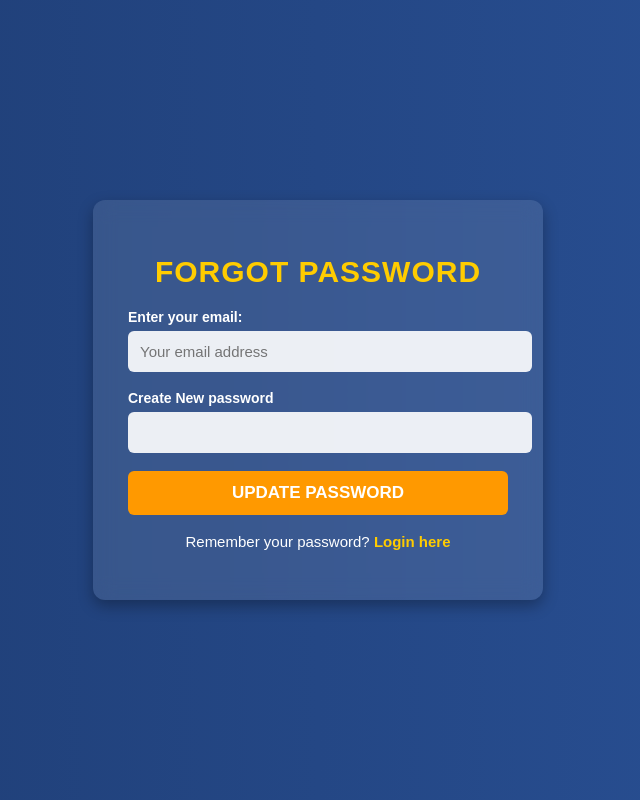
After one commit to HARSHDARJI121/stockmarket, a Node server app: page /forgot-password in a window 1280 px wide. The commit adds this page. Shown: the whole page, without its empty margins (322-962 px from the left). Run offline with Node 20, Linux system fonts and the light colour scheme.

Commit message:
added forgot password

```diff
--- a/app.js
+++ b/app.js
@@ -4,6 +4,9 @@ const bodyParser = require('body-parser');
 const path = require('path');
 const morgan = require('morgan'); // Logger for better debugging
 const userController = require('./controllers/userController'); // Import the user controller
+const nodemailer = require('nodemailer'); // Email sender for password reset link
+// const crypto = require('crypto'); // For generating reset tokens
+const db = require('./config/db');
 
 const app = express();
 const PORT = process.env.PORT || 3000;
@@ -48,6 +51,13 @@ app.get('/', (req, res) => {
         res.status(500).render('error', { message: 'Internal Server Error' });
     }
 });
+app.get('/dashboard',(req,res) =>{
+    res.render('Dashboard')
+})
+
+app.get('/admin',(req,res) =>{
+    res.render('admin')
+})
 
 // Route for transaction page (dynamic pricing based on plan)
 app.get('/transaction', (req, res) => {
@@ -90,6 +100,46 @@ app.post('/login', (req, res, next) => {
     }
 });
 
+
+// Route to fetch all users for the admin dashboard
+
+app.post('/forgot-password', userController.forgotPassword);
+
+// app.get('/admin', userController.admin);
+
+// Forgot password route: renders forgot password page
+app.get('/forgot-password', (req, res) => {
+    res.render('forgot-password'); // Render forgot password page
+});
+// Admin route to fetch all users
+// Route to render the admin dashboard with all users
+app.get('/admin', (req, res) => {
+    // Query to fetch all users from the database
+    db.query('SELECT * FROM users', (err, results) => {
+      if (err) {
+        console.error('Error fetching users:', err);
+        return res.status(500).send('Server Error');
+      }
+
+      const users = results; // List of all users
+
+      // Calculate remaining days for each user
+      users.forEach(user => {
+        const subscriptionStartDate = new Date(user.subscription_start_date);
+        const currentDate = new Date();
+        const daysPassed = Math.floor((currentDate - subscriptionStartDate) / (1000 * 60 * 60 * 24)); // days passed since subscription
+        const remainingDays = user.plan_duration - daysPassed; // plan duration should be stored in the user table
+
+        // Add remainingDays to each user object
+        user.remainingDays = remainingDays > 0 ? remainingDays : 0;
+      });
+
+      // Make sure users is passed correctly to the template
+      res.render('admin', { users: users });
+    });
+  });
+
+
 // Logout route: logs the user out and redirects to the home page
 app.get('/logout', (req, res, next) => {
     if (req.session.user) {
--- a/config/db.js
+++ b/config/db.js
@@ -8,4 +8,6 @@ const pool = mysql.createPool({
   database: 'stocktrade' // Your database name
 });
 
+
+
 module.exports = pool.promise(); // Using promise-based API for easy async/await handling
--- a/models/userModel.js
+++ b/models/userModel.js
@@ -0,0 +1 @@
+a
--- /dev/null
+++ b/views/forgot-password.ejs
@@ -0,0 +1,122 @@
+<!DOCTYPE html>
+<html lang="en">
+<head>
+    <meta charset="UTF-8">
+    <meta name="viewport" content="width=device-width, initial-scale=1.0">
+    <title>Forgot Password</title>
+    <link rel="stylesheet" href="/styles.css"> <!-- Include your stylesheet here -->
+    <style>
+        body {
+            font-family: 'Poppins', sans-serif;
+            background: linear-gradient(to right, #1e3c72, #2a5298);
+            display: flex;
+            flex-direction: column;
+            align-items: center;
+            justify-content: center;
+            height: 100vh;
+            margin: 0;
+            color: white;
+        }
+
+        .auth-container {
+            background: rgba(255, 255, 255, 0.1);
+            backdrop-filter: blur(10px);
+            padding: 35px;
+            border-radius: 12px;
+            width: 380px;
+            box-shadow: 0 6px 15px rgba(0, 0, 0, 0.3);
+            text-align: center;
+        }
+
+        .auth-title {
+            font-size: 30px;
+            text-align: center;
+            margin-bottom: 20px;
+            font-weight: bold;
+            text-transform: uppercase;
+            letter-spacing: 1px;
+            color: #ffcc00;
+        }
+
+        .input-group {
+            margin-bottom: 18px;
+            text-align: left;
+        }
+
+        .input-group label {
+            display: block;
+            font-size: 14px;
+            margin-bottom: 6px;
+            font-weight: bold;
+        }
+
+        .input-group input {
+            width: 100%;
+            padding: 12px;
+            border: none;
+            border-radius: 6px;
+            font-size: 15px;
+            transition: 0.3s;
+            background: rgba(255, 255, 255, 0.9);
+        }
+
+        .input-group input:focus {
+            outline: none;
+            background: white;
+            box-shadow: 0 0 10px rgba(255, 255, 255, 0.6);
+        }
+
+        .auth-button {
+            background: #ff9900;
+            color: white;
+            font-size: 17px;
+            border: none;
+            padding: 12px;
+            width: 100%;
+            border-radius: 6px;
+            cursor: pointer;
+            transition: 0.3s;
+            font-weight: bold;
+            text-transform: uppercase;
+        }
+
+        .auth-button:hover {
+            background: #e68a00;
+            transform: scale(1.05);
+        }
+
+        .switch-text {
+            margin-top: 18px;
+            font-size: 15px;
+        }
+
+        .switch-text a {
+            color: #ffcc00;
+            font-weight: bold;
+            text-decoration: none;
+            transition: 0.3s;
+        }
+
+        .switch-text a:hover {
+            text-decoration: underline;
+        }
+    </style>
+</head>
+<body>
+    <div class="auth-container">
+        <h1 class="auth-title">Forgot Password</h1>
+        <form action="/forgot-password" method="POST" class="auth-form">
+            <div class="input-group">
+                <label for="email">Enter your email:</label>
+                <input type="email" id="email" name="email" required placeholder="Your email address">
+                <br>
+                <br>
+                <label for="password">Create New password</label>
+                <input type="password" name="pass" id="pass">
+            </div>
+            <button type="submit" class="auth-button">Update Password</button>
+        </form>
+        <p class="switch-text">Remember your password? <a href="/login">Login here</a></p>
+    </div>
+</body>
+</html>
--- a/views/index.ejs
+++ b/views/index.ejs
@@ -39,7 +39,7 @@
     <div class="plan">
         <h2>Standard Plan</h2>
         <p>Premium plan for one month <br>Get accurate stock market insights</p>
-        <p style="color: rgb(113, 48, 232);">₹1251</p>
+        <p style="color: rgb(113, 48, 232);">--</p>
         <button class="plan-button">
             <a href="/transaction?plan=standard" style="color: aliceblue;">Get Started</a>
         </button>
@@ -47,7 +47,7 @@
     <div class="plan">
         <h2>Premium Plan</h2>
         <p>Premium plan for three months <br>Advanced stock trading analysis</p>
-        <p style="color: red;">₹3200</p>
+        <p style="color: red;">--</p>
         <button class="plan-button">
             <a href="/transaction?plan=premium" style="color: aliceblue;">Get Started</a>
         </button>
```
Also changed, not shown: controllers/userController.js (+50 -1 lines), views/admin.ejs (added, +49 -0 lines), views/login.ejs (+48 -7 lines).
